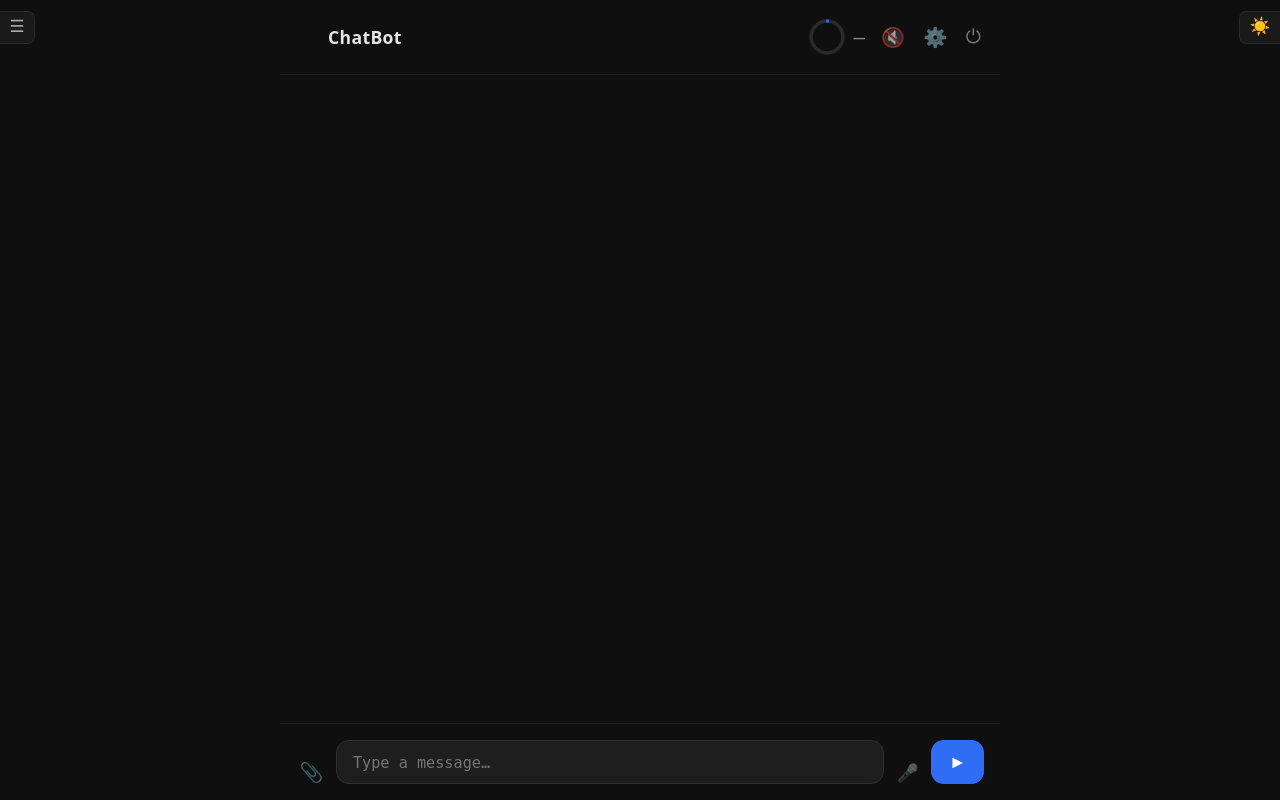
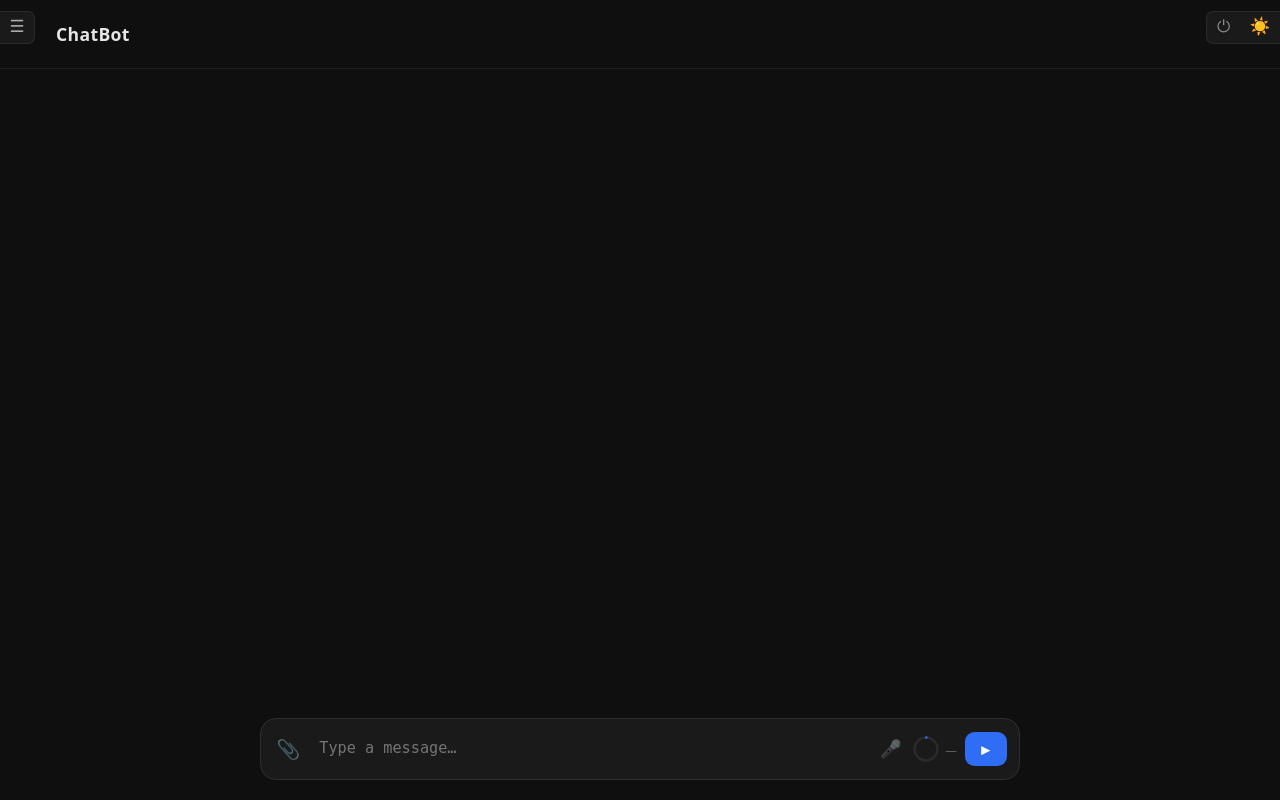
Before and after one commit to MaximilianRau04/AI-Workspace, a Flask app: page / in a window 1280 px wide. Run offline with Flask 3, Linux system fonts and the light colour scheme; the visitor is signed in with stand-in values (Sample User, id 1); parts of the project's set-up code (start-up, migrations or seed data) failed here and were passed over; some libraries are stand-ins or nearby versions.

Commit message:
redesign chat UI: centered message column, sidebar push, floating input

```diff
--- a/frontend/assets/style.css
+++ b/frontend/assets/style.css
@@ -7,7 +7,6 @@ body {
   height: 100dvh;
   display: flex;
   flex-direction: column;
-  align-items: center;
 }
 
 /* --- Sidebar --- */
@@ -87,7 +86,7 @@ body {
   text-overflow: ellipsis;
 }
 
-#logout-btn {
+#settings-btn {
   background: none;
   border: none;
   color: #555;
@@ -96,11 +95,12 @@ body {
   line-height: 1;
   padding: 0.2rem 0.3rem;
   border-radius: 0.4rem;
-  transition: color 0.15s, background 0.15s;
+  transition: color 0.15s, background 0.15s, opacity 0.15s;
   flex-shrink: 0;
+  opacity: 0.7;
 }
 
-#logout-btn:hover { color: #e74c3c; background: #2a1010; }
+#settings-btn:hover { color: #e5e5e5; background: #1e1e1e; opacity: 1; }
 
 .session-item {
   display: grid;
@@ -176,11 +176,33 @@ body {
 #sidebar-toggle:hover { color: #e5e5e5; }
 #sidebar-toggle.open { transform: translateX(280px) rotate(90deg); }
 
+#top-right-fixed {
+  position: fixed;
+  right: 0;
+  top: 0.7rem;
+  z-index: 51;
+  display: flex;
+  align-items: stretch;
+}
+
+/* --- Main content wrapper (pushes when sidebar opens) --- */
+#main-content {
+  flex: 1;
+  display: flex;
+  flex-direction: column;
+  overflow: hidden;
+  min-width: 0;
+  transition: margin-left 0.28s cubic-bezier(0.4, 0, 0.2, 1);
+}
+
+#main-content.sidebar-open {
+  margin-left: 280px;
+}
+
 /* --- Header --- */
 header {
   width: 100%;
-  max-width: 720px;
-  padding: 1.2rem 1rem;
+  padding: 1.2rem 1.5rem;
   font-size: 1.1rem;
   font-weight: 600;
   letter-spacing: 0.02em;
@@ -188,6 +210,7 @@ header {
   display: flex;
   align-items: center;
   justify-content: space-between;
+  flex-shrink: 0;
 }
 
 #header-left {
@@ -206,8 +229,9 @@ header {
 #token-display {
   display: flex;
   align-items: center;
-  gap: 0.5rem;
+  gap: 0.4rem;
   cursor: default;
+  flex-shrink: 0;
 }
 
 #token-ring { flex-shrink: 0; }
@@ -215,8 +239,8 @@ header {
 #token-arc { transition: stroke-dasharray 0.5s ease; }
 
 #token-label {
-  font-size: 0.78rem;
-  color: #888;
+  font-size: 0.72rem;
+  color: #666;
   white-space: nowrap;
 }
 
@@ -299,30 +323,20 @@ header {
   text-align: center;
 }
 
-#settings-btn {
-  background: none;
-  border: none;
-  font-size: 1.2rem;
+#header-logout-btn {
+  background: #1a1a1a;
+  border: 1px solid #2a2a2a;
+  border-right: none;
+  border-radius: 0.45rem 0 0 0.45rem;
+  color: #888;
+  font-size: 1.05rem;
+  line-height: 1;
+  padding: 0.45rem 0.6rem;
   cursor: pointer;
-  opacity: 0.6;
-  transition: opacity 0.15s;
-  padding: 0.2rem;
+  transition: color 0.15s, background 0.15s;
 }
 
-#settings-btn:hover { opacity: 1; }
-
-#header-logout-btn {
-  background: none;
-  border: none;
-  font-size: 1.2rem;
-  cursor: pointer;
-  opacity: 0.5;
-  transition: opacity 0.15s, color 0.15s;
-  padding: 0.2rem;
-  color: inherit;
-}
-
-#header-logout-btn:hover { opacity: 1; color: #e74c3c; }
+#header-logout-btn:hover { color: #e74c3c; background: #2a1010; }
 
 #settings-modal {
   position: fixed;
@@ -402,28 +416,28 @@ header {
 #chat {
   flex: 1;
   width: 100%;
-  max-width: 720px;
   overflow-y: auto;
-  padding: 1.5rem 1rem;
+  padding: 1.5rem 1.5rem 0.75rem;
   display: flex;
   flex-direction: column;
+  align-items: center;
   gap: 1rem;
   scroll-behavior: smooth;
 }
 
 /* --- Message wrappers --- */
 .user-wrap {
-  align-self: flex-end;
+  width: 100%;
+  max-width: 760px;
   display: flex;
   flex-direction: column;
   align-items: flex-end;
   gap: 0.25rem;
-  max-width: 82%;
 }
 
 .bot-wrap {
-  align-self: flex-start;
-  max-width: 82%;
+  width: 100%;
+  max-width: 760px;
 }
 
 /* Action button group */
@@ -579,22 +594,30 @@ header {
 #attachment-remove:hover { color: #c0392b; }
 
 #input-area {
-  width: 100%;
-  max-width: 720px;
-  padding: 1rem;
-  border-top: 1px solid #1e1e1e;
+  width: calc(100% - 3rem);
+  max-width: 760px;
+  margin: 0.5rem auto 1.25rem;
+  padding: 0.5rem 0.75rem;
+  background: #1a1a1a;
+  border: 1px solid #2e2e2e;
+  border-radius: 1rem;
   display: flex;
-  align-items: flex-end;
-  gap: 0.6rem;
+  align-items: center;
+  gap: 0.5rem;
+  flex-shrink: 0;
+  transition: background-color 0.3s ease, border-color 0.3s ease;
+}
+
+#input-area:focus-within {
+  border-color: #3d3d3d;
 }
 
 #user-input {
   flex: 1;
-  background: #1e1e1e;
-  border: 1px solid #2e2e2e;
-  border-radius: 0.8rem;
+  background: transparent;
+  border: none;
   color: #e5e5e5;
-  padding: 0.7rem 1rem;
+  padding: 0.6rem 0.5rem;
   font-size: 0.95rem;
   outline: none;
   resize: none;
@@ -695,11 +719,11 @@ header {
 #send-btn {
   background: #2f6df5;
   border: none;
-  border-radius: 0.8rem;
+  border-radius: 0.6rem;
   color: #fff;
-  padding: 0 1.1rem;
-  min-height: 44px;
-  font-size: 1.1rem;
+  padding: 0 0.85rem;
+  min-height: 34px;
+  font-size: 0.95rem;
   cursor: pointer;
   transition: background 0.15s;
   flex-shrink: 0;
@@ -862,14 +888,11 @@ body.light #stop-btn { background: #ddd; color: #333; }
 body.light #stop-btn:hover { background: #c0392b; color: #fff; }
 
 #theme-btn {
-  position: fixed;
-  right: 0;
-  top: 0.7rem;
-  z-index: 51;
   background: #1a1a1a;
   border: 1px solid #2a2a2a;
   border-right: none;
-  border-radius: 0.45rem 0 0 0.45rem;
+  border-left: none;
+  border-radius: 0;
   color: #aaa;
   font-size: 1.05rem;
   line-height: 1;
--- a/frontend/index.html
+++ b/frontend/index.html
@@ -12,8 +12,11 @@
   <!-- Sidebar toggle -->
   <button id="sidebar-toggle" title="Chat history">☰</button>
 
-  <!-- Theme toggle -->
-  <button id="theme-btn" title="Theme wechseln">☀️</button>
+  <!-- Top-right controls -->
+  <div id="top-right-fixed">
+    <button id="header-logout-btn" title="Log out">⏻</button>
+    <button id="theme-btn" title="Toggle theme">☀️</button>
+  </div>
 
   <!-- Sidebar -->
   <aside id="sidebar">
@@ -24,17 +27,39 @@
     <div id="session-list"></div>
     <div id="sidebar-footer">
       <span id="sidebar-username"></span>
-      <button id="logout-btn" title="Log out">⏻</button>
+      <button id="settings-btn" title="Settings">⚙️</button>
     </div>
   </aside>
 
-  <header>
-    <div id="header-left">
-      <span>ChatBot</span>
+  <main id="main-content">
+    <header>
+      <div id="header-left">
+        <span>ChatBot</span>
+      </div>
+      <div id="header-right">
+        <button id="tts-btn" title="Toggle voice output">🔇</button>
+      </div>
+    </header>
+
+    <div id="chat"></div>
+
+    <div id="edit-indicator" hidden>
+      <span>Editing message</span>
+      <button id="edit-cancel" title="Cancel">✕</button>
     </div>
-    <div id="header-right">
+
+    <div id="attachment-bar" hidden>
+      <span id="attachment-name"></span>
+      <button id="attachment-remove">✕</button>
+    </div>
+
+    <div id="input-area">
+      <button id="upload-btn" title="Attach document">📎</button>
+      <input type="file" id="upload-input" accept=".txt,.md,.pdf" hidden />
+      <textarea id="user-input" placeholder="Type a message…" rows="1"></textarea>
+      <button id="mic-btn" title="Voice input">🎤</button>
       <div id="token-display" title="Token usage">
-        <svg id="token-ring" viewBox="0 0 36 36" width="36" height="36">
+        <svg id="token-ring" viewBox="0 0 36 36" width="26" height="26">
           <circle cx="18" cy="18" r="15.9" fill="none" stroke="#2a2a2a" stroke-width="3.5"/>
           <circle id="token-arc" cx="18" cy="18" r="15.9" fill="none"
             stroke="#2f6df5" stroke-width="3.5"
@@ -43,11 +68,10 @@
         </svg>
         <span id="token-label">—</span>
       </div>
-      <button id="tts-btn" title="Toggle voice output">🔇</button>
-      <button id="settings-btn" title="System Prompt">⚙️</button>
-      <button id="header-logout-btn" title="Abmelden">⏻</button>
+      <button id="send-btn">&#9658;</button>
+      <button id="stop-btn" hidden>&#9646;&#9646;</button>
     </div>
-  </header>
+  </main>
 
   <div id="docs-modal" hidden>
     <div id="docs-box">
@@ -75,27 +99,6 @@
     <span>Drop document here</span>
   </div>
 
-  <div id="chat"></div>
-
-  <div id="edit-indicator" hidden>
-    <span>edit message</span>
-    <button id="edit-cancel" title="Cancel">✕</button>
-  </div>
-
-  <div id="attachment-bar" hidden>
-    <span id="attachment-name"></span>
-    <button id="attachment-remove">✕</button>
-  </div>
-
-  <div id="input-area">
-    <button id="upload-btn" title="Attach document">📎</button>
-    <input type="file" id="upload-input" accept=".txt,.md,.pdf" hidden />
-    <textarea id="user-input" placeholder="Type a message…" rows="1"></textarea>
-    <button id="mic-btn" title="Voice input">🎤</button>
-    <button id="send-btn">&#9658;</button>
-    <button id="stop-btn" hidden>&#9646;&#9646;</button>
-  </div>
-
   <script src="https://cdn.jsdelivr.net/npm/marked/marked.min.js"></script>
   <script src="https://cdnjs.cloudflare.com/ajax/libs/highlight.js/11.11.1/highlight.min.js"></script>
   <script type="module" src="modules/main.js"></script>
--- a/frontend/modules/settings.js
+++ b/frontend/modules/settings.js
@@ -20,7 +20,7 @@ export function updateTokenDisplay({ prompt, reply }) {
   tokenArc.setAttribute("stroke", color);
   const fmt = (n) => n >= 1000 ? (n / 1000).toFixed(1) + "k" : n;
   tokenLabel.textContent = `${fmt(prompt)} / 1M`;
-  tokenDisplay.title = `Context: ${prompt.toLocaleString("de-DE")} tokens\nReply: ${reply.toLocaleString("de-DE")} tokens\nLimit: 1,000,000 tokens`;
+  tokenDisplay.title = `Context: ${prompt.toLocaleString("en")} tokens\nReply: ${reply.toLocaleString("en")} tokens\nLimit: 1,000,000 tokens`;
 }
 
 // --- Theme ---
```
Also changed, not shown: other parts of frontend/assets/style.css (+28 -16 lines), frontend/modules/sidebar.js (+6 -5 lines).
